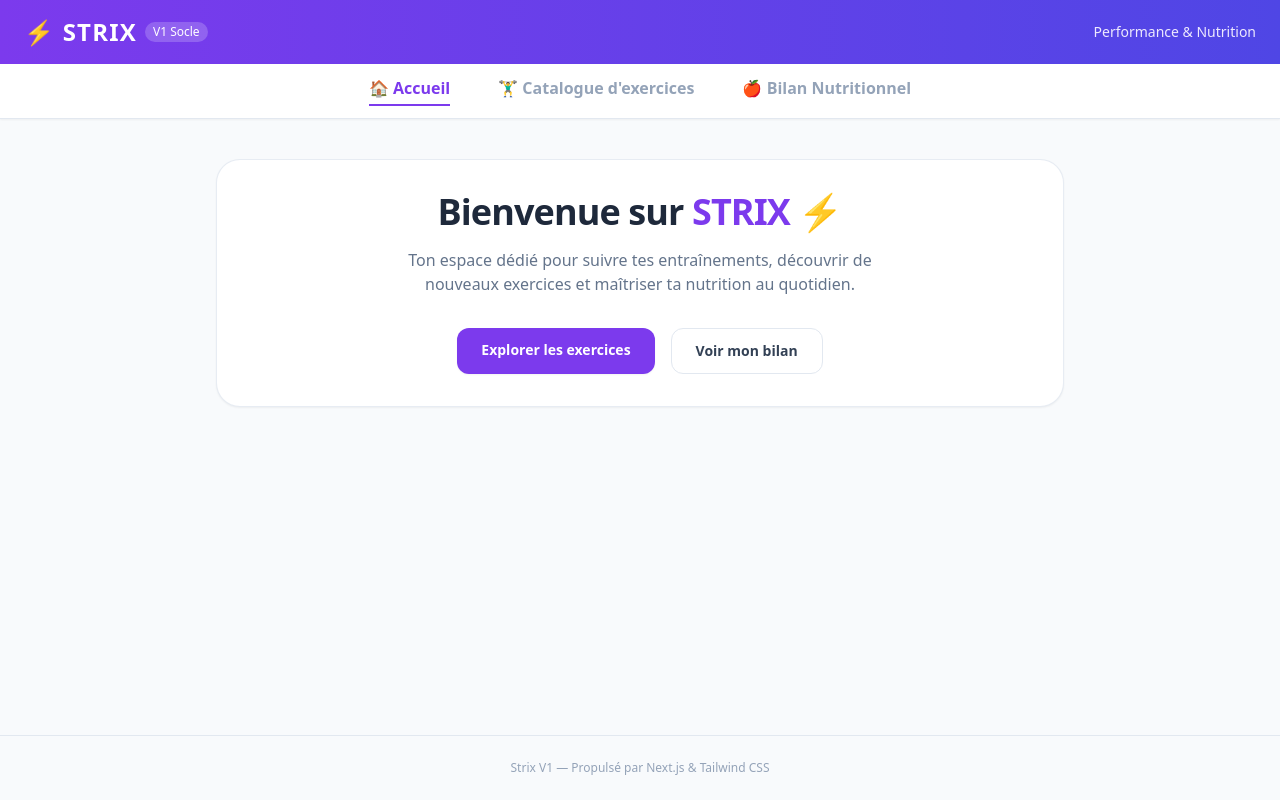
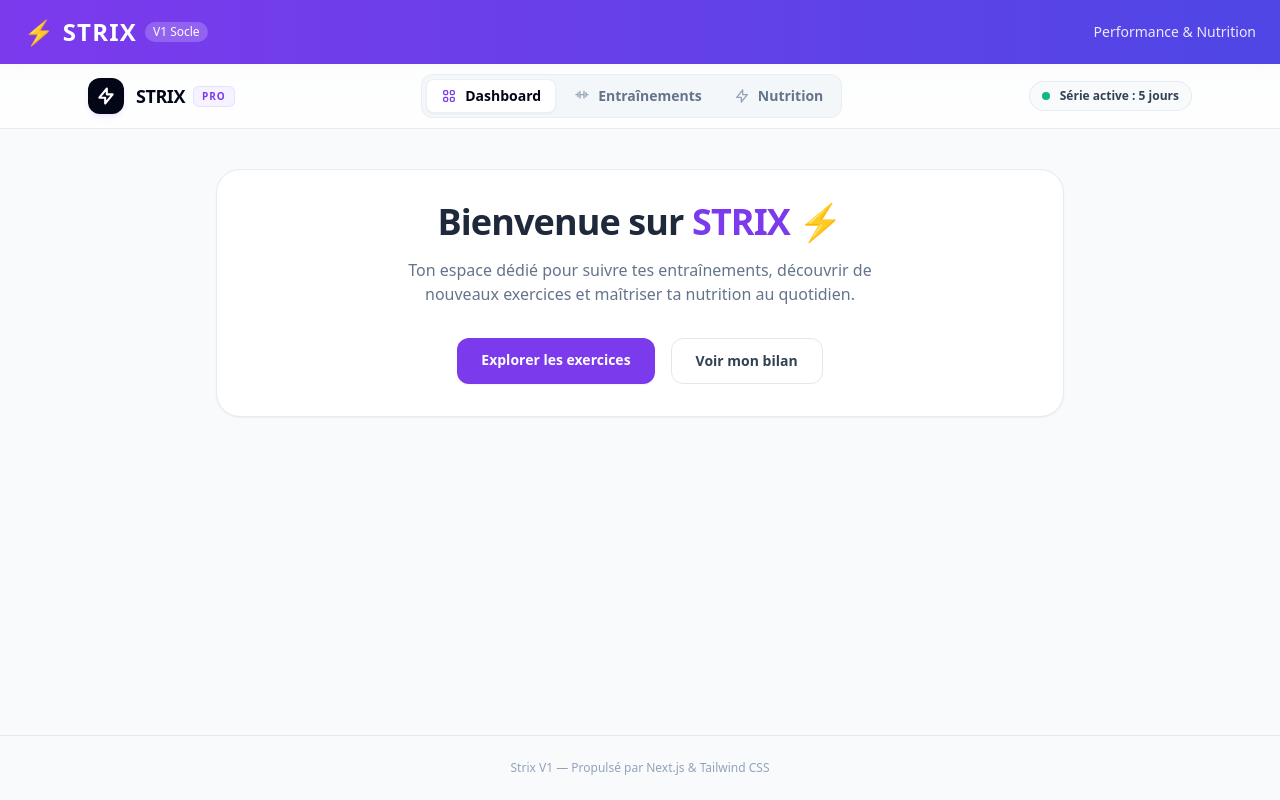
Before and after one commit to louismarembaud035-source/strix, a Next.js app: page / in a window 1280 px wide. Built offline with nearby package versions, Linux system fonts and the light colour scheme.

Commit message:
Update Navbar.tsx

```diff
--- a/components/Navbar.tsx
+++ b/components/Navbar.tsx
@@ -1,4 +1,3 @@
-// components/Navbar.tsx
 'use client';
 
 import Link from 'next/link';
@@ -7,26 +6,83 @@ import { usePathname } from 'next/navigation';
 export default function Navbar() {
   const pathname = usePathname();
 
-  const getLinkClass = (path: string) => {
-    const isActive = pathname === path;
-    return `font-semibold pb-1 transition cursor-pointer ${
-      isActive
-        ? 'text-violet-600 border-b-2 border-violet-600'
-        : 'text-slate-400 hover:text-slate-600'
-    }`;
-  };
+  const navItems = [
+    {
+      name: 'Dashboard',
+      path: '/',
+      icon: (
+        <svg className="w-4 h-4" fill="none" viewBox="0 0 24 24" stroke="currentColor" strokeWidth={2}>
+          <path strokeLinecap="round" strokeLinejoin="round" d="M4 6a2 2 0 012-2h2a2 2 0 012 2v2a2 2 0 01-2 2H6a2 2 0 01-2-2V6zM14 6a2 2 0 012-2h2a2 2 0 012 2v2a2 2 0 01-2 2h-2a2 2 0 01-2-2V6zM4 16a2 2 0 012-2h2a2 2 0 012 2v2a2 2 0 01-2 2H6a2 2 0 01-2-2v-2zM14 16a2 2 0 012-2h2a2 2 0 012 2v2a2 2 0 01-2 2h-2a2 2 0 01-2-2v-2z" />
+        </svg>
+      ),
+    },
+    {
+      name: 'Entraînements',
+      path: '/exercises',
+      icon: (
+        <svg className="w-4 h-4" fill="none" viewBox="0 0 24 24" stroke="currentColor" strokeWidth={2}>
+          <path strokeLinecap="round" strokeLinejoin="round" d="M3 10h2m14 0h2M6 7v6m12-6v6M9 5v10m6-10v10M9 10h6" />
+        </svg>
+      ),
+    },
+    {
+      name: 'Nutrition',
+      path: '/nutrition',
+      icon: (
+        <svg className="w-4 h-4" fill="none" viewBox="0 0 24 24" stroke="currentColor" strokeWidth={2}>
+          <path strokeLinecap="round" strokeLinejoin="round" d="M13 10V3L4 14h7v7l9-11h-7z" />
+        </svg>
+      ),
+    },
+  ];
 
   return (
-    <nav className="bg-white border-b border-slate-200 shadow-sm flex justify-center space-x-12 py-3 sticky top-0 z-10">
-      <Link href="/" className={getLinkClass('/')}>
-        🏠 Accueil
-      </Link>
-      <Link href="/exercises" className={getLinkClass('/exercises')}>
-        🏋️‍♂️ Catalogue d'exercices
-      </Link>
-      <Link href="/nutrition" className={getLinkClass('/nutrition')}>
-        🍎 Bilan Nutritionnel
-      </Link>
-    </nav>
+    <header className="sticky top-0 z-50 backdrop-blur-xl bg-white/80 border-b border-slate-200/80 transition-all">
+      <div className="max-w-6xl mx-auto px-4 sm:px-6 h-16 flex items-center justify-between">
+
+        {/* Identité de marque */}
+        <Link href="/" className="flex items-center gap-3 group">
+          <div className="w-9 h-9 rounded-xl bg-slate-950 flex items-center justify-center shadow-md shadow-violet-500/10 group-hover:bg-violet-600 transition-colors">
+            <svg className="w-5 h-5 text-white" fill="none" viewBox="0 0 24 24" stroke="currentColor" strokeWidth={2.5}>
+              <path strokeLinecap="round" strokeLinejoin="round" d="M13 10V3L4 14h7v7l9-11h-7z" />
+            </svg>
+          </div>
+          <div className="flex items-center gap-2">
+            <span className="text-lg font-black tracking-tight text-slate-950">STRIX</span>
+            <span className="text-[10px] font-bold uppercase tracking-widest px-2 py-0.5 rounded-md bg-violet-50 text-violet-600 border border-violet-200/60">
+              PRO
+            </span>
+          </div>
+        </Link>
+
+        {/* Liens de navigation */}
+        <nav className="flex items-center gap-1 bg-slate-100/80 p-1 rounded-xl border border-slate-200/60">
+          {navItems.map((item) => {
+            const isActive = pathname === item.path;
+            return (
+              <Link
+                key={item.path}
+                href={item.path}
+                className={`flex items-center gap-2 px-3.5 py-1.5 rounded-lg text-xs sm:text-sm font-semibold transition-all ${
+                  isActive
+                    ? 'bg-white text-slate-950 shadow-sm border border-slate-200/60'
+                    : 'text-slate-500 hover:text-slate-900'
+                }`}
+              >
+                <span className={isActive ? 'text-violet-600' : 'text-slate-400'}>{item.icon}</span>
+                <span>{item.name}</span>
+              </Link>
+            );
+          })}
+        </nav>
+
+        {/* Statut d'activité */}
+        <div className="hidden md:flex items-center gap-2.5 px-3 py-1.5 rounded-full bg-slate-50 border border-slate-200/80">
+          <span className="w-2 h-2 rounded-full bg-emerald-500 animate-pulse" />
+          <span className="text-xs font-semibold text-slate-700">Série active : 5 jours</span>
+        </div>
+
+      </div>
+    </header>
   );
 }
```
